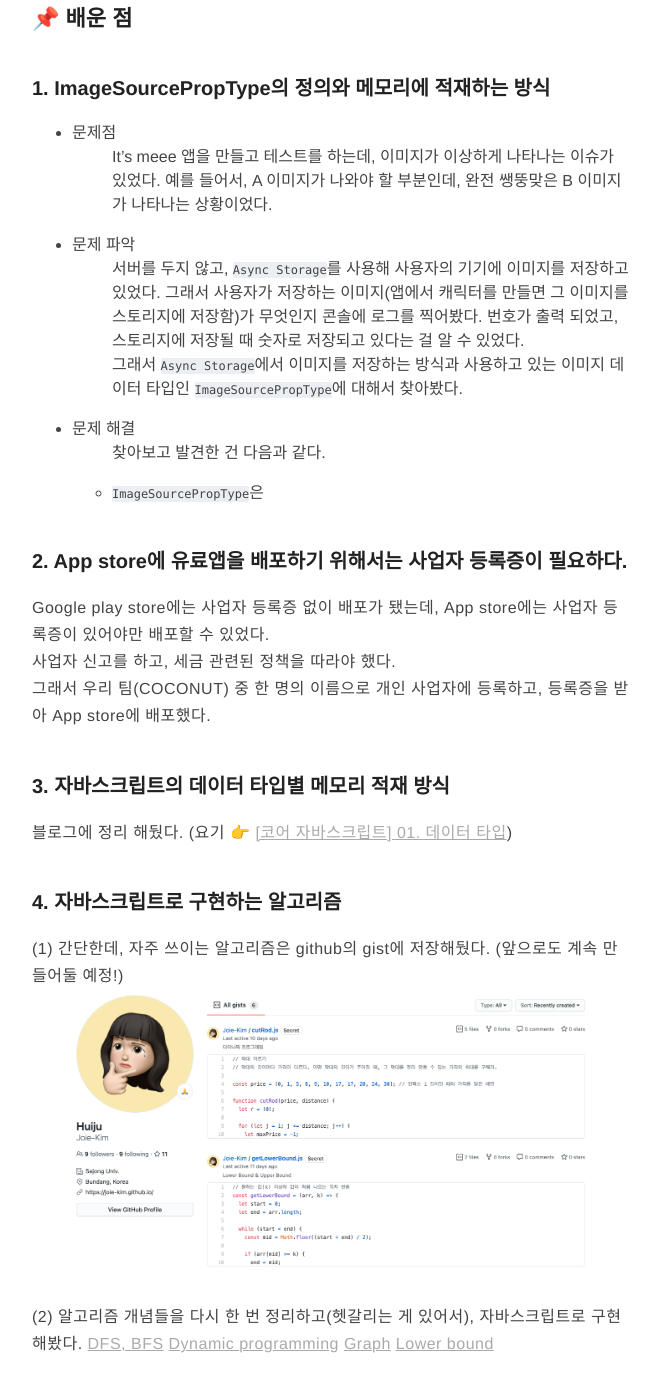
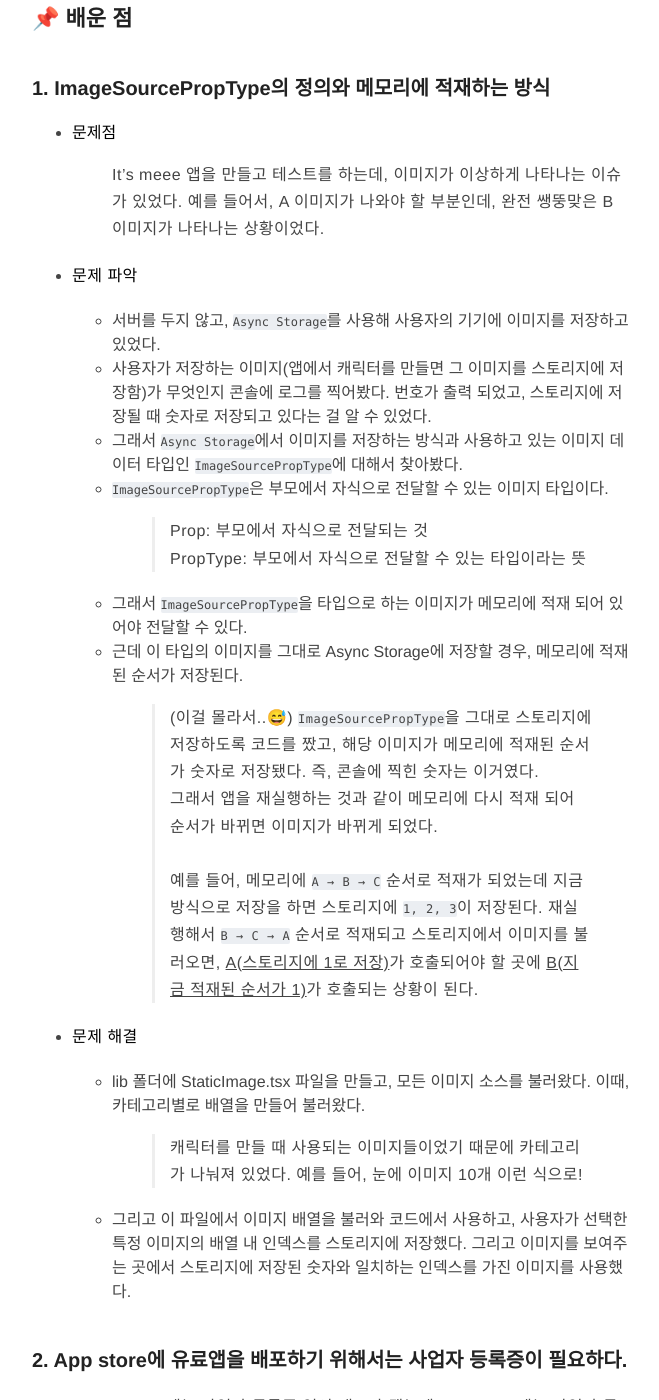
Before and after one commit to Joie-Kim/Joie-Kim.github.io, a Jekyll site: the page built from _posts/2021-05-01-Apr-Monthly-Retrospective.markdown, in a window 1280 px wide and 1400 px high, scrolled down 1494 px. Shown: the whole window, without its empty margins (308-967 px from the left). Built offline with Jekyll 4.4.1, drawn with Linux system fonts in a browser that asks for light colours; comment, search, counter and statistics services are not loaded.

Commit message:
[Update] post 내용 추가 및 수정

```diff
--- a/_posts/2021-05-01-Apr-Monthly-Retrospective.markdown
+++ b/_posts/2021-05-01-Apr-Monthly-Retrospective.markdown
@@ -64,14 +64,29 @@ description: 배운 것을 기록하는 습관! ✍️
 
 ### 1. ImageSourcePropType의 정의와 메모리에 적재하는 방식
 
--   문제점
+-   **문제점**
+
     : It's meee 앱을 만들고 테스트를 하는데, 이미지가 이상하게 나타나는 이슈가 있었다. 예를 들어서, A 이미지가 나와야 할 부분인데, 완전 쌩뚱맞은 B 이미지가 나타나는 상황이었다.
--   문제 파악
-    : 서버를 두지 않고, `Async Storage`를 사용해 사용자의 기기에 이미지를 저장하고 있었다. 그래서 사용자가 저장하는 이미지(앱에서 캐릭터를 만들면 그 이미지를 스토리지에 저장함)가 무엇인지 콘솔에 로그를 찍어봤다. 번호가 출력 되었고, 스토리지에 저장될 때 숫자로 저장되고 있다는 걸 알 수 있었다.<br>
-    그래서 `Async Storage`에서 이미지를 저장하는 방식과 사용하고 있는 이미지 데이터 타입인 `ImageSourcePropType`에 대해서 찾아봤다.
--   문제 해결
-    : 찾아보고 발견한 건 다음과 같다.
-    -   `ImageSourcePropType`은
+
+-   **문제 파악**
+
+    -   서버를 두지 않고, `Async Storage`를 사용해 사용자의 기기에 이미지를 저장하고 있었다.
+    -   사용자가 저장하는 이미지(앱에서 캐릭터를 만들면 그 이미지를 스토리지에 저장함)가 무엇인지 콘솔에 로그를 찍어봤다. 번호가 출력 되었고, 스토리지에 저장될 때 숫자로 저장되고 있다는 걸 알 수 있었다.
+    -   그래서 `Async Storage`에서 이미지를 저장하는 방식과 사용하고 있는 이미지 데이터 타입인 `ImageSourcePropType`에 대해서 찾아봤다.
+    -   `ImageSourcePropType`은 부모에서 자식으로 전달할 수 있는 이미지 타입이다.
+        > Prop: 부모에서 자식으로 전달되는 것<br>
+        > PropType: 부모에서 자식으로 전달할 수 있는 타입이라는 뜻
+    -   그래서 `ImageSourcePropType`을 타입으로 하는 이미지가 메모리에 적재 되어 있어야 전달할 수 있다.
+    -   근데 이 타입의 이미지를 그대로 Async Storage에 저장할 경우, 메모리에 적재된 순서가 저장된다.
+        > (이걸 몰라서..😅) `ImageSourcePropType`을 그대로 스토리지에 저장하도록 코드를 짰고, 해당 이미지가 메모리에 적재된 순서가 숫자로 저장됐다. 즉, 콘솔에 찍힌 숫자는 이거였다.<br>
+        > 그래서 앱을 재실행하는 것과 같이 메모리에 다시 적재 되어 순서가 바뀌면 이미지가 바뀌게 되었다.<br><br>
+        > 예를 들어, 메모리에 `A → B → C` 순서로 적재가 되었는데 지금 방식으로 저장을 하면 스토리지에 `1, 2, 3`이 저장된다. 재실행해서 `B → C → A` 순서로 적재되고 스토리지에서 이미지를 불러오면, <u>A(스토리지에 1로 저장)</u>가 호출되어야 할 곳에 <u>B(지금 적재된 순서가 1)</u>가 호출되는 상황이 된다.
+
+-   **문제 해결**
+
+    -   lib 폴더에 StaticImage.tsx 파일을 만들고, 모든 이미지 소스를 불러왔다. 이때, 카테고리별로 배열을 만들어 불러왔다.
+        > 캐릭터를 만들 때 사용되는 이미지들이었기 때문에 카테고리가 나눠져 있었다. 예를 들어, 눈에 이미지 10개 이런 식으로!
+    -   그리고 이 파일에서 이미지 배열을 불러와 코드에서 사용하고, 사용자가 선택한 특정 이미지의 배열 내 인덱스를 스토리지에 저장했다. 그리고 이미지를 보여주는 곳에서 스토리지에 저장된 숫자와 일치하는 인덱스를 가진 이미지를 사용했다.
 
 ### 2. App store에 유료앱을 배포하기 위해서는 사업자 등록증이 필요하다.
 
@@ -89,10 +104,11 @@ Google play store에는 사업자 등록증 없이 배포가 됐는데, App stor
 ![image](/assets/210501/gists.png)
 
 (2) 알고리즘 개념들을 다시 한 번 정리하고(헷갈리는 게 있어서), 자바스크립트로 구현해봤다.
-[DFS, BFS](https://github.com/Joie-Kim/Algorithm/blob/master/Jote-down-note/DFS-BFS.md)
-[Dynamic programming](https://github.com/Joie-Kim/Algorithm/blob/master/Jote-down-note/DynamicProgramming.md)
-[Graph](https://github.com/Joie-Kim/Algorithm/blob/master/Jote-down-note/Graph.md)
-[Lower bound](https://github.com/Joie-Kim/Algorithm/blob/master/Jote-down-note/LowerBound-UpperBound.md)
+
+-   [DFS, BFS](https://github.com/Joie-Kim/Algorithm/blob/master/Jote-down-note/DFS-BFS.md)
+-   [Dynamic programming](https://github.com/Joie-Kim/Algorithm/blob/master/Jote-down-note/DynamicProgramming.md)
+-   [Graph](https://github.com/Joie-Kim/Algorithm/blob/master/Jote-down-note/Graph.md)
+-   [Lower bound](https://github.com/Joie-Kim/Algorithm/blob/master/Jote-down-note/LowerBound-UpperBound.md)
 
 <br>
 
```
